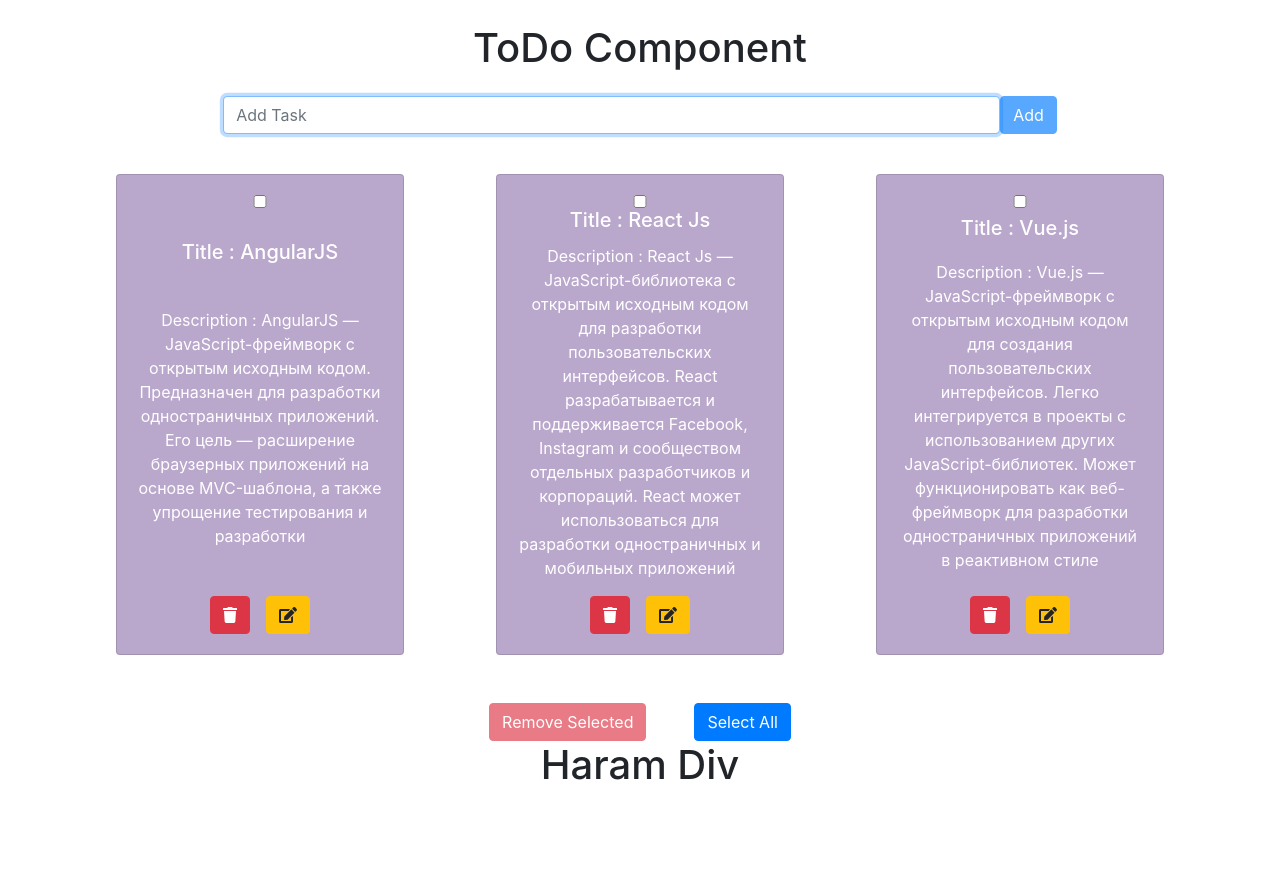
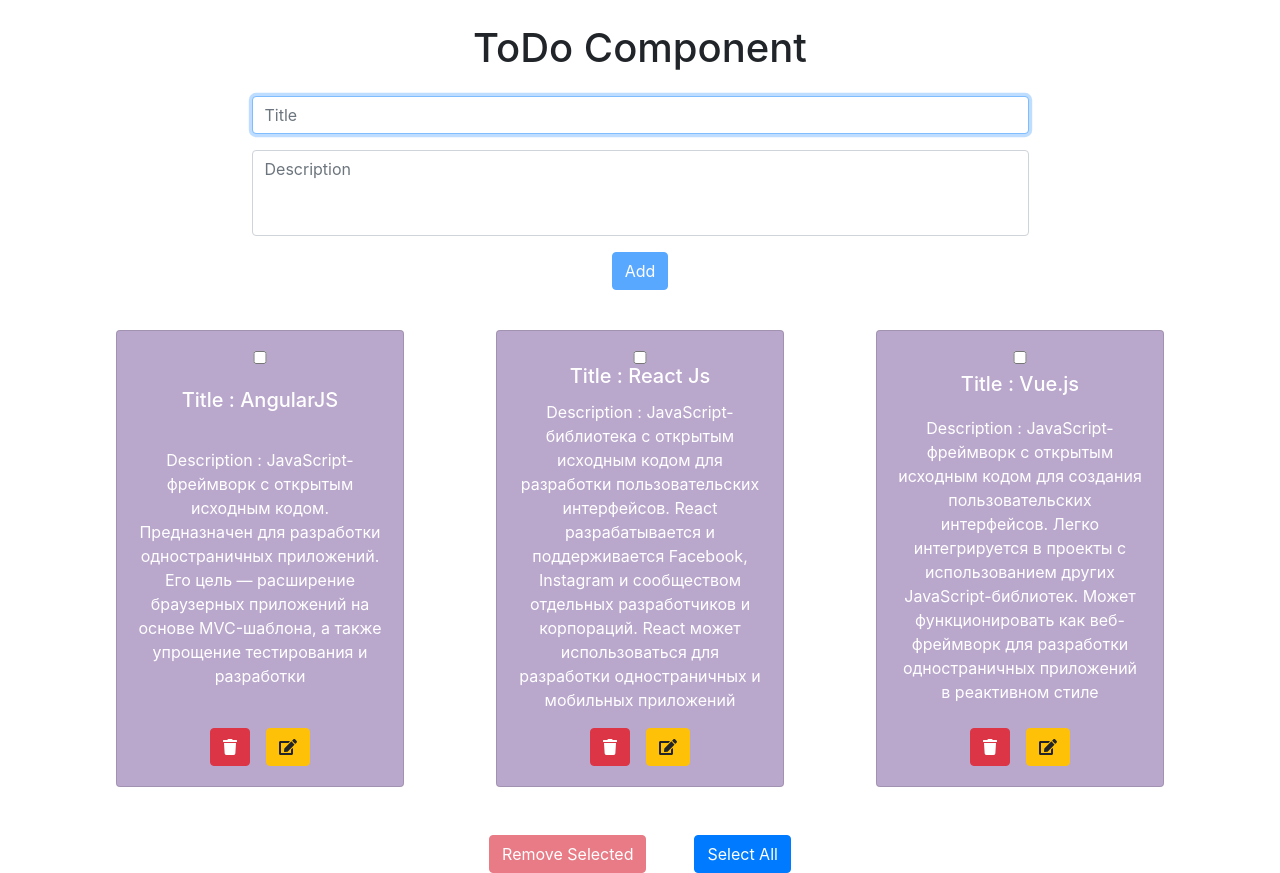
Before and after one commit to AshotHeb/react-beg-05, a React (Create React App) app: page / in a window 1280 px wide. Before the commit the page ends 800 px from the top, so only its background shows below. Built offline with nearby package versions, Linux system fonts and the light colour scheme.

Commit message:
Edit Task && Confirm Delete Tasks

```diff
--- a/src/Components/AddTask/AddTask.js
+++ b/src/Components/AddTask/AddTask.js
@@ -7,25 +7,30 @@
         super(props);
         this.inputRef = React.createRef()
         this.state = {
-            inputValue: ''
+            title: '',
+            description: ''
         }
     }
 
     handleChange = (event) => {
-        const { value } = event.target;
+        const { name, value } = event.target;
         this.setState({
-            inputValue: value
+            [name]: value
         });
     }
     handleS = ({ key, type }) => {
 
         if (type === 'keypress' && key !== 'Enter') return;
-        const { inputValue } = this.state;
+        const { title, description } = this.state;
         const { handleSubmit } = this.props;
-
-        handleSubmit(inputValue);
+        const formData = {
+            title,
+            description
+        };
+        handleSubmit(formData);
         this.setState({
-            inputValue: ''
+            title: '',
+            description: ''
         });
     }
     componentDidMount() {
@@ -33,29 +38,42 @@
     }
     render() {
 
-        const { inputValue } = this.state;
+        const { title, description } = this.state;
         const { disabled } = this.props;
 
 
         return (
-            <div className="d-flex justify-content-center mt-4">
+            <div className="d-flex flex-column align-items-center mt-4">
                 <Form.Control
+                    name="title"
                     type="text"
-                    placeholder="Add Task"
+                    placeholder="Title"
                     onChange={this.handleChange}
                     onKeyPress={this.handleS}
-                    value={inputValue}
+                    value={title}
                     style={{ width: "70%" }}
                     disabled={disabled}
                     ref={this.inputRef}
                 />
-                <Button
-                    variant="primary"
-                    onClick={this.handleS}
-                    disabled={!!!inputValue}
-                >
-                    Add
+                <Form.Control
+                    name="description"
+                    placeholder="Description"
+                    onChange={this.handleChange}
+                    className="my-3"
+                    as="textarea"
+                    rows={3}
+                    style={{ width: "70%", resize: "none" }}
+                    value={description}
+                />
+                <div>
+                    <Button
+                        variant="primary"
+                        onClick={this.handleS}
+                        disabled={!(!!title && !!description)}
+                    >
+                        Add
                 </Button>
+                </div>
             </div>
         );
     }
--- /dev/null
+++ b/src/Components/Confirm/Confirm.js
@@ -0,0 +1,26 @@
+import { Modal, Button } from 'react-bootstrap';
+
+const Confirm = (props) => {
+    const { onHide, onSubmit, message } = props;
+    const handleSubmit = () => {
+        onSubmit();
+        onHide();
+    }
+    return (
+        <Modal show={true} onHide={onHide}>
+            <Modal.Header closeButton>
+                <Modal.Title>{message}</Modal.Title>
+            </Modal.Header>
+            <Modal.Footer>
+                <Button variant="secondary" onClick={onHide}>
+                    Cancel
+          </Button>
+                <Button variant="danger" onClick={handleSubmit}>
+                    Confirm
+          </Button>
+            </Modal.Footer>
+        </Modal>
+    );
+};
+
+export default Confirm;
--- /dev/null
+++ b/src/Components/EditTaskModal/EditTaskModal.js
@@ -0,0 +1,76 @@
+import React from 'react';
+import { Modal, Button, Form } from 'react-bootstrap';
+
+class EditTaskModal extends React.Component {
+    constructor(props) {
+        super(props);
+        this.state = {
+            ...props.editableTask
+            //_id,
+            //title,
+            //description
+        }
+    }
+    handleChange = (event) => {
+        const { name, value } = event.target;
+        this.setState({
+            [name]: value
+        });
+    }
+    handleS = ({ type, key }) => {
+        if (type === 'keypress' && key !== 'Enter') return;
+        const { onSubmit, onHide } = this.props;
+        onSubmit(this.state);
+        onHide();
+
+    }
+    render() {
+        const { onHide } = this.props;
+        const { title, description } = this.state;
+        return (
+            <Modal
+                show={true}
+                onHide={onHide}
+                size="lg"
+                aria-labelledby="contained-modal-title-vcenter"
+                centered
+            >
+                <Modal.Header closeButton>
+                    <Modal.Title id="contained-modal-title-vcenter">
+                        Edit Task Modal
+              </Modal.Title>
+                </Modal.Header>
+                <Modal.Body className="d-flex flex-column align-items-center">
+                    <Form.Control
+                        name="title"
+                        type="text"
+                        placeholder="Title"
+                        onChange={this.handleChange}
+                        onKeyPress={this.handleS}
+                        value={title}
+                        style={{ width: "70%" }}
+                        ref={this.inputRef}
+                    />
+                    <Form.Control
+                        name="description"
+                        placeholder="Description"
+                        onChange={this.handleChange}
+                        className="my-3"
+                        as="textarea"
+                        rows={3}
+                        style={{ width: "70%", resize: "none" }}
+                        value={description}
+                    />
+                </Modal.Body>
+                <Modal.Footer>
+
+                    <Button onClick={onHide} variant="secondary">Close</Button>
+                    <Button onClick={this.handleS} variant="primary">Save</Button>
+                </Modal.Footer>
+            </Modal>
+        );
+
+    }
+}
+
+export default EditTaskModal;
--- a/src/Components/Task/Task.js
+++ b/src/Components/Task/Task.js
@@ -10,19 +10,20 @@
     disabled,
     handleDeleteOneTask,
     toggleSetRemoveTaskIds,
-    checked
+    checked,
+    handleSetEditTask
 }) => {
 
     return (
-        <Card className={`${styles.card} ${checked && styles.checked}`} onClick={()=>console.log('Click')}>
+        <Card className={`${styles.card} ${checked && styles.checked}`}>
             <Card.Body className="cardBody">
                 <input
                     type="checkbox"
                     onChange={() => toggleSetRemoveTaskIds(task._id)}
                     checked={checked}
                 />
-                <Card.Title>Title : {task.text.slice(0, 10)}</Card.Title>
-                <Card.Text> Description : {task.text}</Card.Text>
+                <Card.Title>Title : {task.title}</Card.Title>
+                <Card.Text> Description : {task.description}</Card.Text>
                 <div>
                     <Button
                         disabled={disabled}
@@ -35,6 +36,7 @@
                         variant="warning"
                         className="ml-3"
                         disabled={disabled}
+                        onClick={() => handleSetEditTask(task)}
                     >
                         <FontAwesomeIcon icon={faEdit} />
                     </Button>
@@ -46,12 +48,14 @@
 Task.propTypes = {
     task: PropTypes.shape({
         _id: PropTypes.string.isRequired,
-        text: PropTypes.string.isRequired
+        title: PropTypes.string.isRequired,
+        description: PropTypes.string.isRequired
     }),
     disabled: PropTypes.bool.isRequired,
     handleDeleteOneTask: PropTypes.func.isRequired,
     toggleSetRemoveTaskIds: PropTypes.func.isRequired,
-    checked: PropTypes.bool.isRequired
+    checked: PropTypes.bool.isRequired,
+    handleSetEditTask: PropTypes.func.isRequired
 }
 
 export default memo(Task);
--- a/src/Components/ToDo/ToDo.js
+++ b/src/Components/ToDo/ToDo.js
@@ -1,48 +1,53 @@
-import React, { Fragment } from 'react';
+import React from 'react';
 import Task from '../Task/Task';
 import AddTask from '../AddTask/AddTask';
+import Confirm from '../Confirm/Confirm';
+import EditTaskModal from '../EditTaskModal/EditTaskModal';
 // import styles from './todo.module.css';
 import idGenerator from '../../helpers/idGenerator';
 import { Container, Row, Col, Button } from 'react-bootstrap';
-// import withTest from '../../hoc/withTest';
-import withScreenSizes from '../../hoc/withScreenSizes';
 
 class ToDo extends React.Component {
     state = {
         tasks: [
             {
                 _id: idGenerator(),
-                text: `AngularJS     — JavaScript-фреймворк с открытым исходным кодом.
-                 Предназначен для разработки одностраничных приложений.
-                Его цель — расширение браузерных приложений на основе MVC-шаблона,
-                 а также упрощение тестирования и разработки
-                 `
+                title: "AngularJS",
+                description: `JavaScript-фреймворк с открытым исходным кодом.
+                Предназначен для разработки одностраничных приложений.
+               Его цель — расширение браузерных приложений на основе MVC-шаблона,
+                а также упрощение тестирования и разработки
+                `
             },
             {
                 _id: idGenerator(),
-                text: `React Js       — JavaScript-библиотека с открытым исходным кодом для разработки пользовательских интерфейсов.
+                title: "React Js",
+                description: `JavaScript-библиотека с открытым исходным кодом для разработки пользовательских интерфейсов.
                 React разрабатывается и поддерживается Facebook, Instagram и сообществом отдельных разработчиков и корпораций.
                  React может использоваться для разработки одностраничных и мобильных приложений
                  `
             },
             {
                 _id: idGenerator(),
-                text: `Vue.js      — JavaScript-фреймворк с открытым исходным кодом для создания пользовательских интерфейсов.
-                 Легко интегрируется в проекты с использованием других JavaScript-библиотек.
-                Может функционировать как веб-фреймворк для разработки одностраничных приложений в реактивном стиле
-                `
-            },
+                title: "Vue.js",
+                description: `JavaScript-фреймворк с открытым исходным кодом для создания пользовательских интерфейсов.
+                Легко интегрируется в проекты с использованием других JavaScript-библиотек.
+               Может функционировать как веб-фреймворк для разработки одностраничных приложений в реактивном стиле`
+            }
 
         ],
         removeTasks: new Set(),
-        isAllChecked: false
+        isAllChecked: false,
+        isConfirmModal: false,
+        editableTask: null
     }
-    handleSubmit = (value) => {
-        if (!value) return;
+    handleSubmit = (formData) => {
+        if (!formData.title || !formData.description) return;
         const tasks = [...this.state.tasks];
         tasks.push({
             _id: idGenerator(),
-            text: value
+            title: formData.title,
+            description: formData.description
         });
         this.setState({
             tasks
@@ -94,8 +99,39 @@
             isAllChecked: !isAllChecked
         });
     }
+    handleToggleOpenModal = () => {
+        this.setState({
+            isConfirmModal: !this.state.isConfirmModal
+        });
+    }
+    handleSetEditTask = (task) => {
+        this.setState({
+            editableTask: task
+        });
+    }
+    setEditableTaskNull = () => {
+        this.setState({
+            editableTask: null
+        });
+    }
+    handleEditTask = (editTask) => {
+        const tasks = [...this.state.tasks];
+        const idx = tasks.findIndex(task => task._id === editTask._id);
+        tasks[idx] = editTask;
+        this.setState({
+            tasks
+        });
+    }
     render() {
-        const { tasks, removeTasks, isAllChecked } = this.state;
+
+
+        const {
+            tasks,
+            removeTasks,
+            isAllChecked,
+            isConfirmModal,
+            editableTask
+        } = this.state;
         const Tasks = this.state.tasks.map(task => {
             return (
                 <Col
@@ -111,6 +147,7 @@
                         toggleSetRemoveTaskIds={this.toggleSetRemoveTaskIds}
                         disabled={!!removeTasks.size}
                         checked={removeTasks.has(task._id)}
+                        handleSetEditTask={this.handleSetEditTask}
                     />
                 </Col>
             )
@@ -136,7 +173,7 @@
                             <Col>
                                 <Button
                                     variant="danger"
-                                    onClick={this.removeSelectedTasks}
+                                    onClick={this.handleToggleOpenModal}
                                     disabled={!!!removeTasks.size}
                                 >
                                     Remove Selected
@@ -152,13 +189,24 @@
                             </Col>
                         </Row>
                     </Container>
-                </div>
-                <div>
-                    <h1>Haram Div</h1>
+                    {
+                        isConfirmModal && <Confirm
+                            onHide={this.handleToggleOpenModal}
+                            onSubmit={this.removeSelectedTasks}
+                            message={` Do you wont to delete ${removeTasks.size} task? `}
+                        />
+                    }
+                    {
+                        editableTask && <EditTaskModal
+                            editableTask={editableTask}
+                            onHide={this.setEditableTaskNull}
+                            onSubmit={this.handleEditTask}
+                        />
+                    }
                 </div>
             </>
         )
     }
 }
 
-export default withScreenSizes(ToDo);
+export default ToDo;
--- a/src/hoc/withScreenSizes.js
+++ b/src/hoc/withScreenSizes.js
@@ -21,6 +21,7 @@
         }
         render() {
             return <Component
+                {...this.props}
                 width={this.state.width}
                 height={this.state.height}
             />
--- a/src/hoc/withTest.js
+++ b/src/hoc/withTest.js
@@ -6,7 +6,10 @@
             test: true
         }
         render() {
-            return <Component test={this.state.test}/>;
+            return <Component
+                {...this.props}
+                test={this.state.test}
+            />;
         }
     }
 };
```
Also changed, not shown: src/App.js (+2 -12 lines), src/Demo/Demo.jsx (deleted, +0 -15 lines), src/Demo/Lifecycle.jsx (deleted, +0 -60 lines), src/Demo/Mobile.jsx (deleted, +0 -7 lines), src/Demo/Web.jsx (deleted, +0 -8 lines), 1 other file (tests, documents, lock files or other folders).
